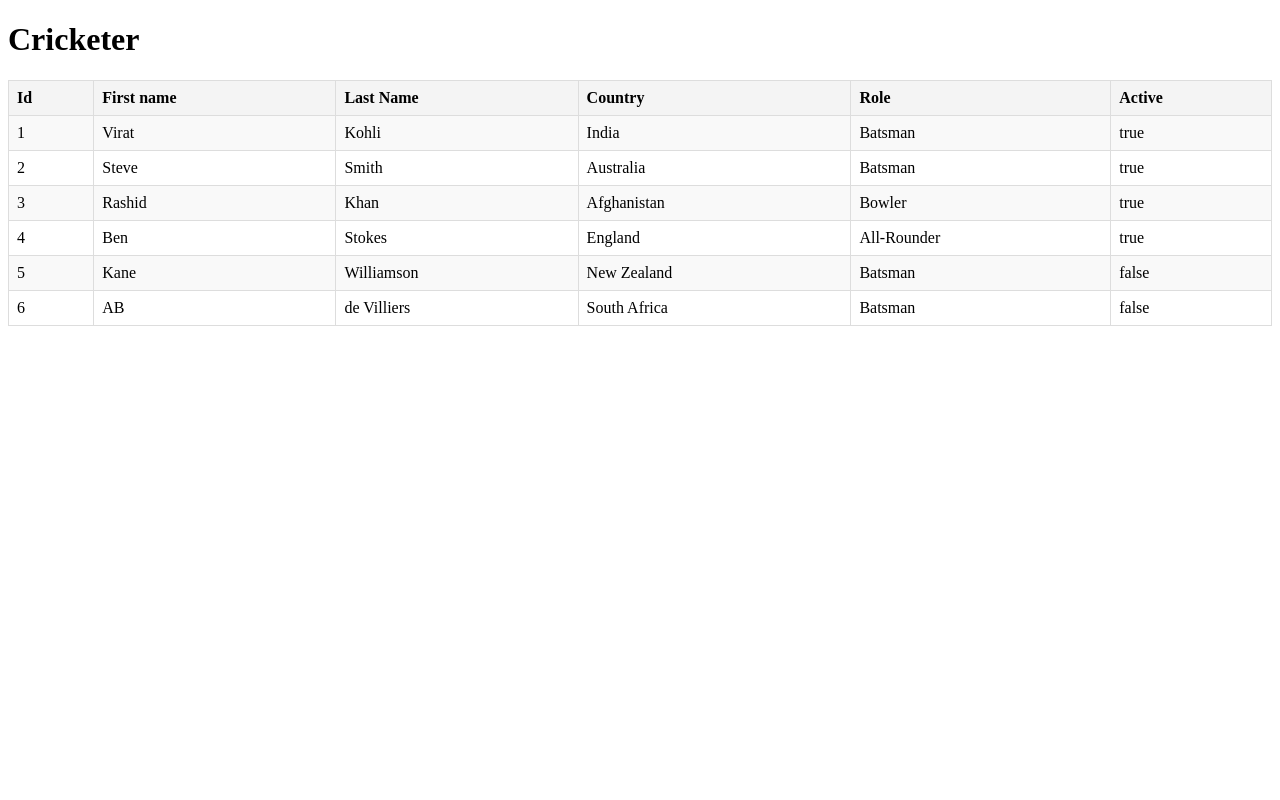
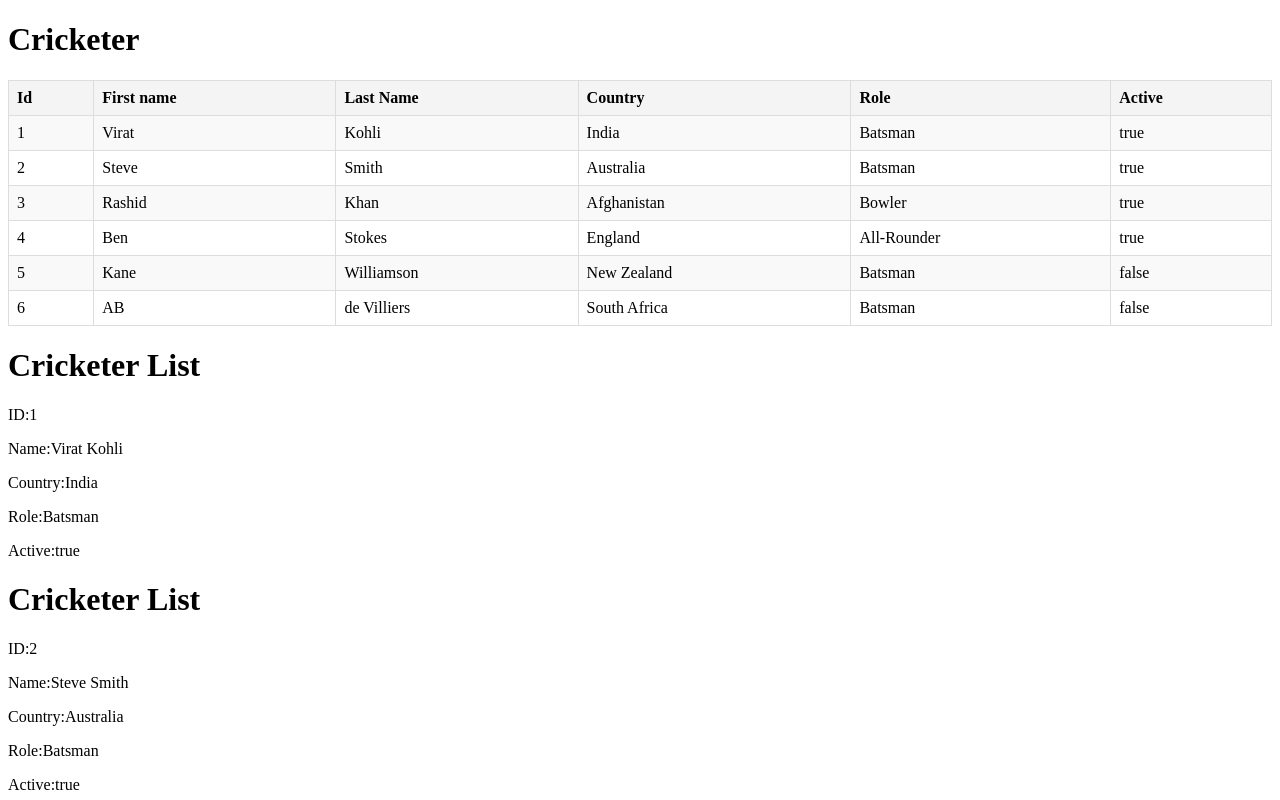
Before and after one commit to Sakshi2336/Sakshi_Patel_Learning_Angular, an Angular app: page / in a window 1280 px wide. Shown: the top 800 px of the page. Built offline with nearby package versions, Linux system fonts and the light colour scheme.

Commit message:
Add ngfor look to show info at once and applied css

```diff
--- a/src/app/cricketer-list-item/cricketer-list-item.component.html
+++ b/src/app/cricketer-list-item/cricketer-list-item.component.html
@@ -8,12 +8,11 @@
   <p><strong>Role:</strong> {{ cricketer.role }}</p>
   <p><strong>Active:</strong> {{ cricketer.isActive ? 'Yes' : 'No' }}</p>
 </div>-->
-<div *ngIf = 'cricketer'>
-
-  <h1>Cricketer List</h1>
-  <p>ID:{{cricketer.id}}</p>
-  <p>Name:{{cricketer.firstName}} {{cricketer.lastName}}</p>
-  <p>Country:{{cricketer.country}}</p>
-  <p>Role:{{cricketer.role}}</p>
-  <p>Active:{{cricketer.isActive}}</p>
+<h1>Cricketer List</h1>
+<div *ngIf = 'cricketerData'>
+  <p>ID:{{cricketerData.id}}</p>
+  <p>Name:{{cricketerData.firstName}} {{cricketerData.lastName}}</p>
+  <p>Country:{{cricketerData.country}}</p>
+  <p>Role:{{cricketerData.role}}</p>
+  <p>Active:{{cricketerData.isActive}}</p>
 </div>
--- a/src/app/cricketer-list-item/cricketer-list-item.component.ts
+++ b/src/app/cricketer-list-item/cricketer-list-item.component.ts
@@ -11,5 +11,5 @@
 })
 export class CricketerListItemComponent {
 
-  @Input() cricketer?: Cricketer;
+  @Input() cricketerData?: Cricketer;
 }
--- a/src/app/cricketer-list/cricketer-list.component.html
+++ b/src/app/cricketer-list/cricketer-list.component.html
@@ -21,10 +21,37 @@
     </tr>
     </tbody>
   </table>
-<!--  <app-cricketer-detail [cricketer]="selectedCricketer"></app-cricketer-detail>-->
+  <app-cricketer-list-item *ngIf="selectedCricketer" [cricketerData] = "selectedCricketer"></app-cricketer-list-item>
 </div>
 
+
+<!--//cricketerData: This is the input property in CricketerListItemComponent where the data will be received.-->
+<div *ngFor="let crc of cricketersList; let indexNum = index" class="info">
+  <app-cricketer-list-item
+    [cricketerData]="crc"
+    [ngStyle]="{'background-color': indexNum % 2 === 0 ? 'red' : 'black'}">
+  </app-cricketer-list-item>
+</div>
+
+//this is like i am using cricketer-list-item tag for each time to show cricketer information
 <app-cricketer-list-item>{{cricketersList[0].firstName}}</app-cricketer-list-item>
 <app-cricketer-list-item>{{cricketersList[1].firstName}}</app-cricketer-list-item>
 <app-cricketer-list-item>{{cricketersList[2].firstName}}</app-cricketer-list-item>
 <app-cricketer-list-item>{{cricketersList[3].firstName}}</app-cricketer-list-item>
+
+
+//below code is for if i want that when i click on any row it will show the information of the cricketer
+
+<!--<tr *ngFor="let cricketer of cricketersList" (click)="selectPlayer(cricketer)">-->
+
+<!--  <td>{{ cricketer.id }}</td>-->
+<!--  <td>{{ cricketer.firstName }}</td>-->
+<!--  <td>{{ cricketer.lastName }}</td>-->
+<!--  <td>{{ cricketer.country }}</td>-->
+<!--  <td>{{ cricketer.role }}</td>-->
+<!--  <td>{{ cricketer.isActive}}</td>-->
+<!--</tr>-->
+<!--</tbody>-->
+<!--</table>-->
+<!--<app-cricketer-list-item *ngIf="selectedCricketer" [cricketerData] = "selectedCricketer"></app-cricketer-list-item>-->
+<!--</div>-->
--- a/src/app/cricketer-list/cricketer-list.component.ts
+++ b/src/app/cricketer-list/cricketer-list.component.ts
@@ -1,18 +1,16 @@
 import { Component } from '@angular/core';
 import {Cricketer} from "../Shared/Modules/cricketer";
-import {NgForOf} from "@angular/common";
+import {NgForOf, NgIf, NgStyle} from "@angular/common";
 import {CricketerListItemComponent} from "../cricketer-list-item/cricketer-list-item.component";
 
 @Component({
   selector: 'app-cricketer-list',
   standalone: true,
-  imports: [NgForOf,NgForOf,CricketerListItemComponent],
+  imports: [NgForOf, NgForOf, CricketerListItemComponent, NgIf, NgStyle],
   templateUrl: './cricketer-list.component.html',
   styleUrl: './cricketer-list.component.css'
 })
 export class CricketerListComponent {
-
-  displayedColumns:string[]= ['id', 'firstName', 'lastName', 'country', 'isActive'];
 
   cricketersList: Cricketer[] = [
     {id: 1, firstName: 'Virat', lastName: 'Kohli', country: 'India', role: 'Batsman', isActive: true},
```
Also changed, not shown: src/app/cricketer-list/cricketer-list.component.css (line endings or trailing spaces).
